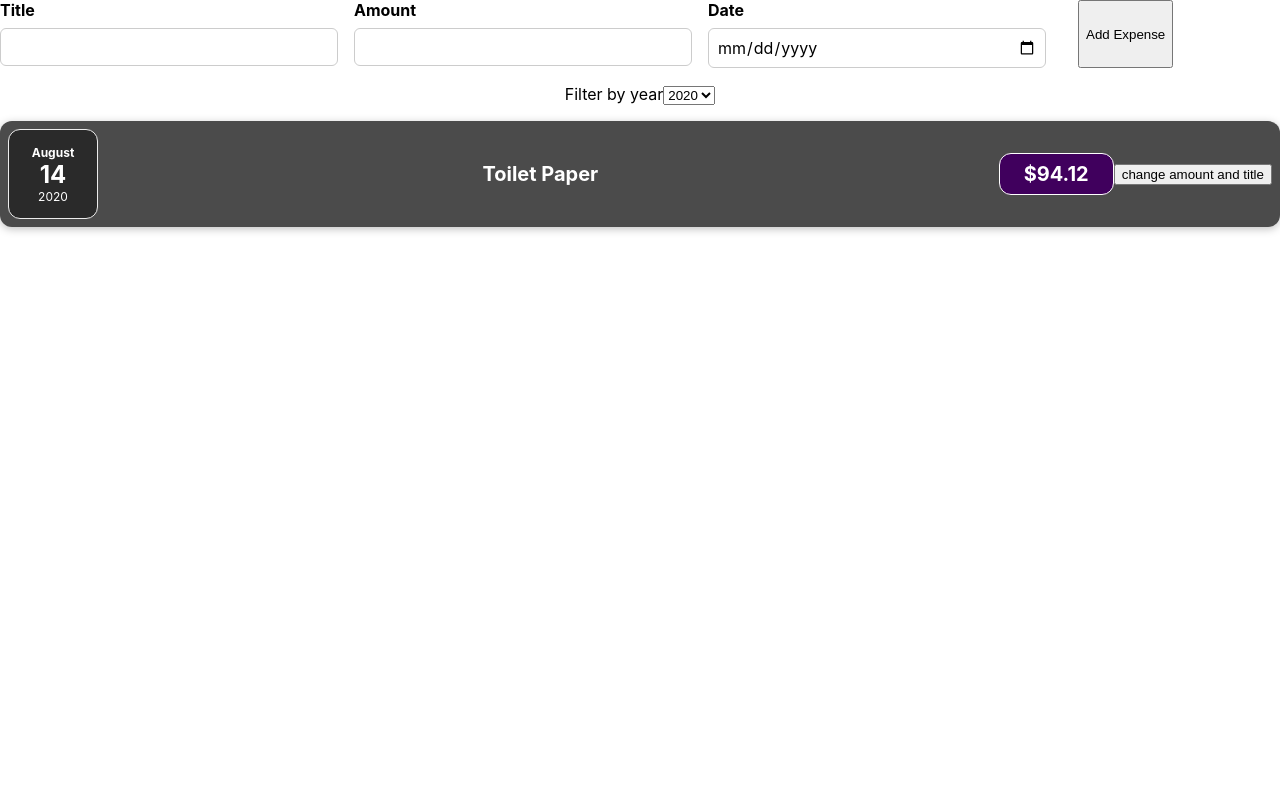
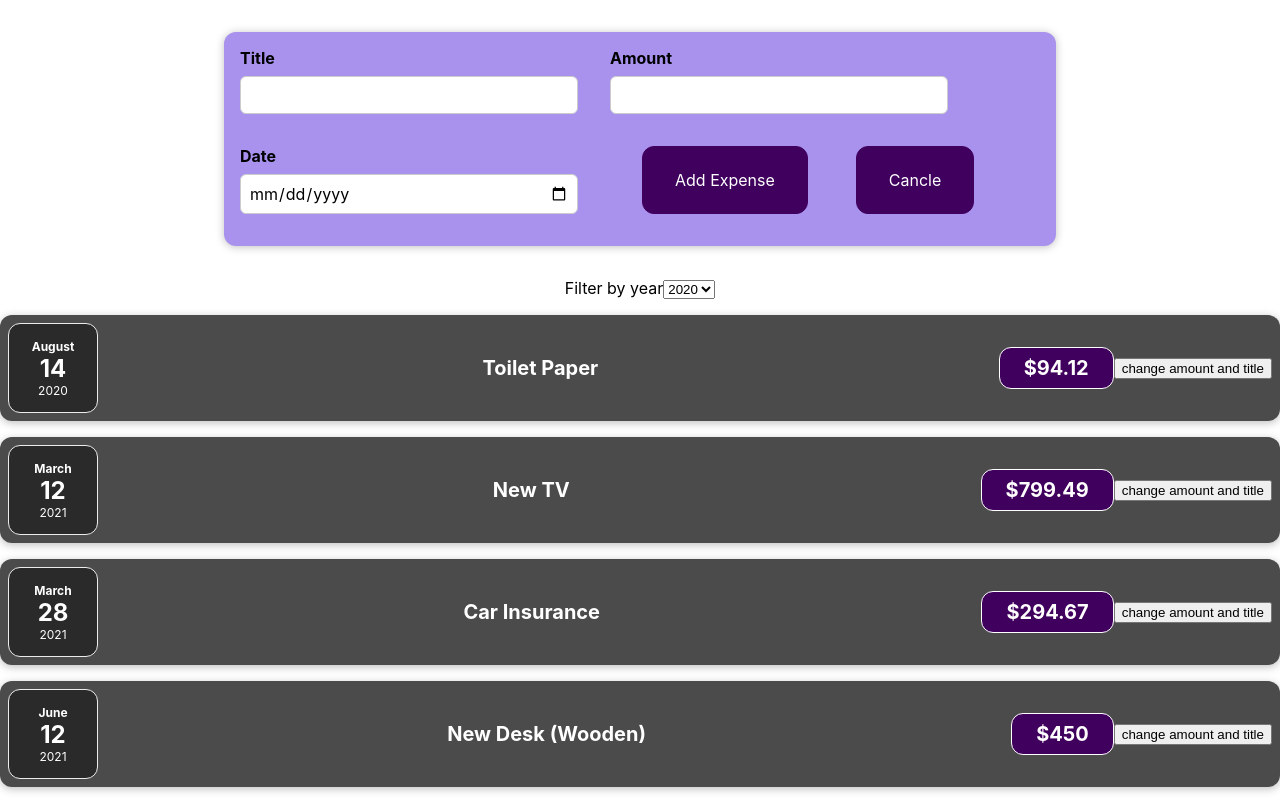
Before and after one commit to Fehzan123/REACT, a React (Create React App) app: page / in a window 1280 px wide. Built offline with nearby package versions, Linux system fonts and the light colour scheme; the HTML template or start-up script is replaced by a standard one.

Commit message:
Advanse react chapter 15 chalang

```diff
--- a/App.js
+++ b/App.js
@@ -1,8 +1,12 @@
+
 import React, { useState } from 'react';
 import './App.css';
 import ExpensItem from './ExpensItem';
-import ExpenseForm from './ExpenseForm';
+
 import ExpenseFilter from './ExpenseFilter';
+import NewExpens from './NewExpens';
+
+
 
 const DUMMY_EXPENSE = [
   {
@@ -11,7 +15,12 @@ const DUMMY_EXPENSE = [
     amount: 94.12,
     date: new Date(2020, 7, 14),
   },
-  { id: 'e2', title: 'New TV', amount: 799.49, date: new Date(2021, 2, 12) },
+  {
+    id: 'e2',
+    title: 'New TV',
+    amount: 799.49,
+    date: new Date(2021, 2, 12),
+  },
   {
     id: 'e3',
     title: 'Car Insurance',
@@ -34,31 +43,36 @@ const App = () => {
     setFilteredYear(selectedYear);
   };
 
-  const filteredExpenses = expenses.filter(
+  let filteredExpenses = expenses;
+  if (filteredYear !== '2020') {
+    filteredExpenses = expenses.filter(
       (expense) => expense.date.getFullYear().toString() === filteredYear
     );
-
-  const addExpense = (expenseData) => {
-    setExpenses((prevExpenses) => {
-      return [...prevExpenses, expenseData];
-    });
+  }
+  const addExpenseHandler = (expense) => {
+    setExpenses((prevExpenses) => [...prevExpenses, expense]);
   };
 
   return (
     <div className="App">
-      <ExpenseForm onSaveExpenseData={addExpense} />
+        {/* <ExpenseForm onSaveExpenseData={addExpenseHandler} /> */}
+      <NewExpens onSaveExpenseData={addExpenseHandler} />
       <ExpenseFilter
         selected={filteredYear}
         onChangeFilter={filterChangeHandler}
       />
-      {filteredExpenses.map((expense) => (
+      {filteredExpenses.length > 0 ? (
+        filteredExpenses.map((expense) => (
           <ExpensItem
             key={expense.id}
             title={expense.title}
             amount={expense.amount}
             date={expense.date}
           />
-      ))}
+        ))
+      ) : (
+        <p>No expenses found for the selected year.</p>
+      )}
     </div>
   );
 };
--- a/ExpenseForm.css
+++ b/ExpenseForm.css
@@ -4,6 +4,7 @@
     gap: 1rem;
     margin-bottom: 1rem;
     text-align: left;
+    gap: 2rem;
   }
 
   .new-expense__control label {
--- a/ExpenseForm.js
+++ b/ExpenseForm.js
@@ -55,6 +55,7 @@ const ExpenseForm = (props) => {
                 </div>
                 <div className="new-expense__actions"></div>
                 <button type="submit">Add Expense</button>
+                <button type="submit" onClick={props.onCancle}>Cancle</button>
             </div>
         </form>
     );
```
Also changed, not shown: ap.js (+66 -0 lines). Lines whose indentation alone changed are shown as unchanged.
